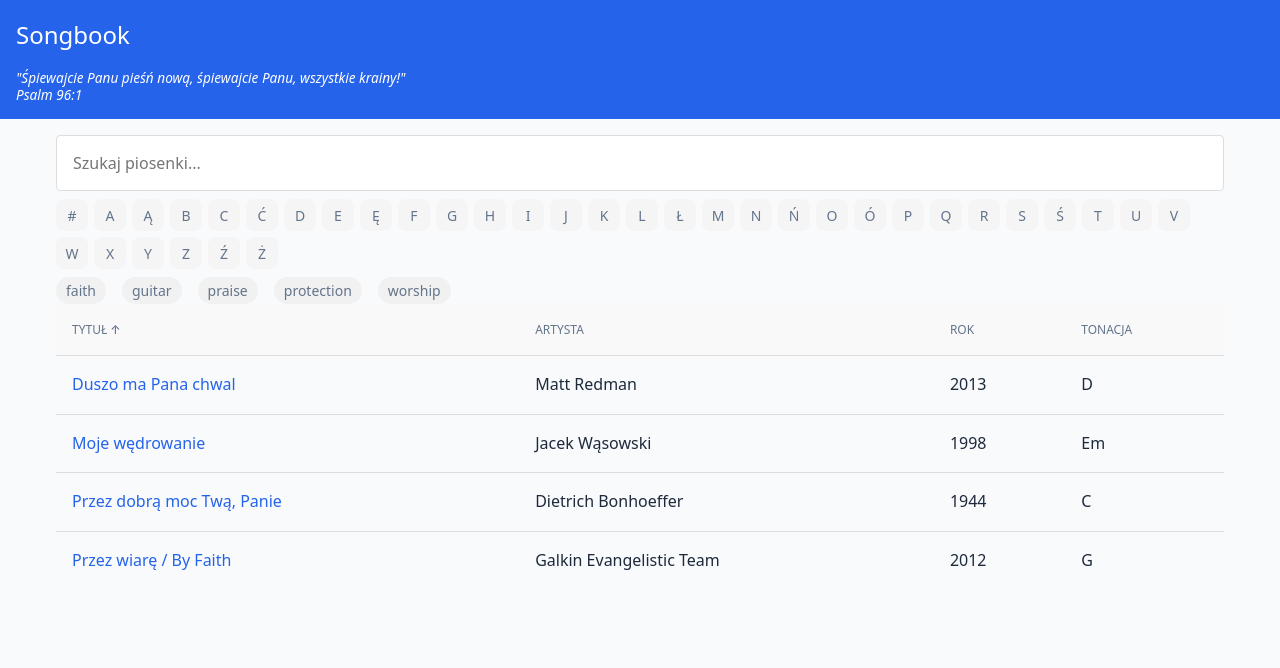
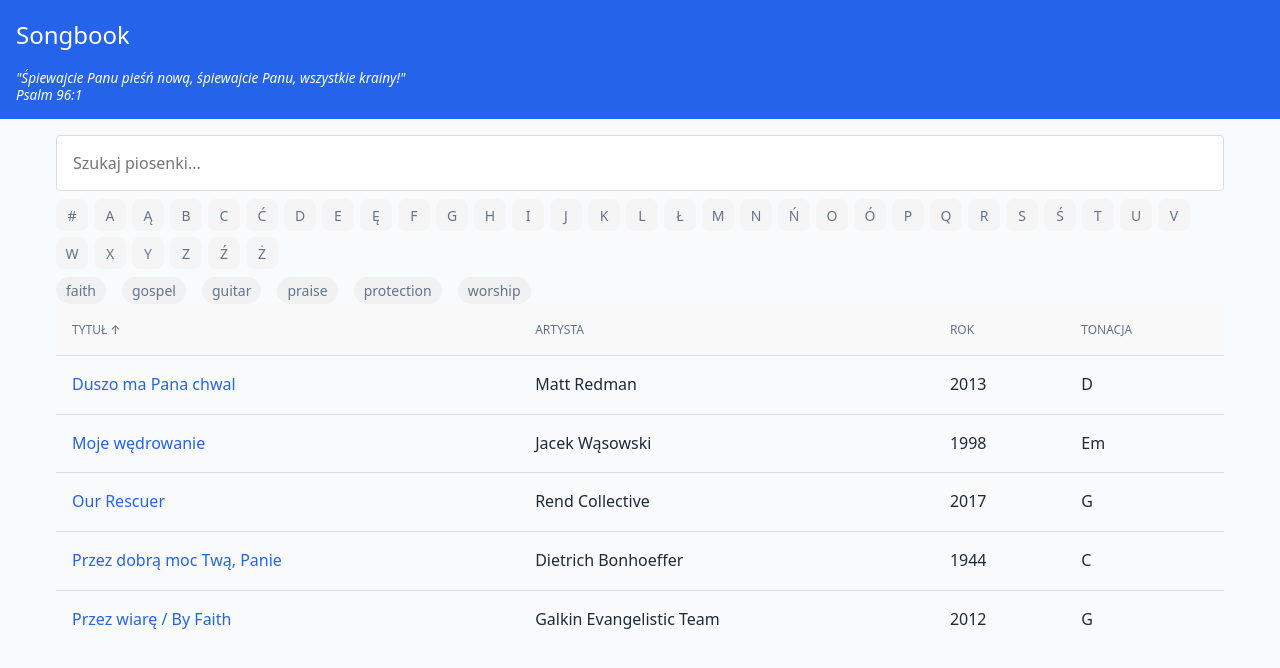
Before and after one commit to darekpiano/songbook, a React (Vite) app: page /#/ in a window 1280 px wide. Shown: the top 668 px of the page. Built offline with nearby package versions, Linux system fonts and the light colour scheme.

Commit message:
Add 'Our Rescuer' song metadata and lyrics to the song index and create corresponding .cho file

```diff
--- a/src/data/songs/index.ts
+++ b/src/data/songs/index.ts
@@ -44,6 +44,15 @@ export const songs: SongMetadata[] = [
     key: 'D',
     tags: ['worship', 'praise', 'guitar'],
     filename: 'duszo-ma-pana-chwal.cho'
+  },
+  {
+    id: 'our-rescuer',
+    title: 'Our Rescuer',
+    artist: 'Rend Collective',
+    year: 2017,
+    key: 'G',
+    tags: ['worship', 'praise', 'gospel'],
+    filename: 'our-rescuer.cho'
   }
 ];
 
```
Also changed, not shown: 1 other file (tests, documents, lock files or other folders).
